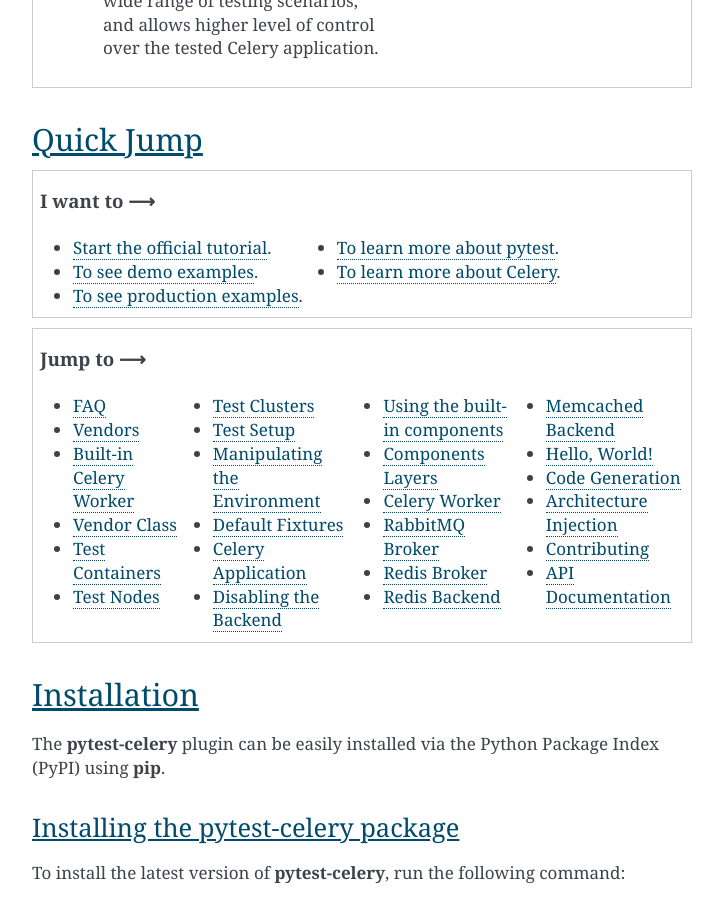
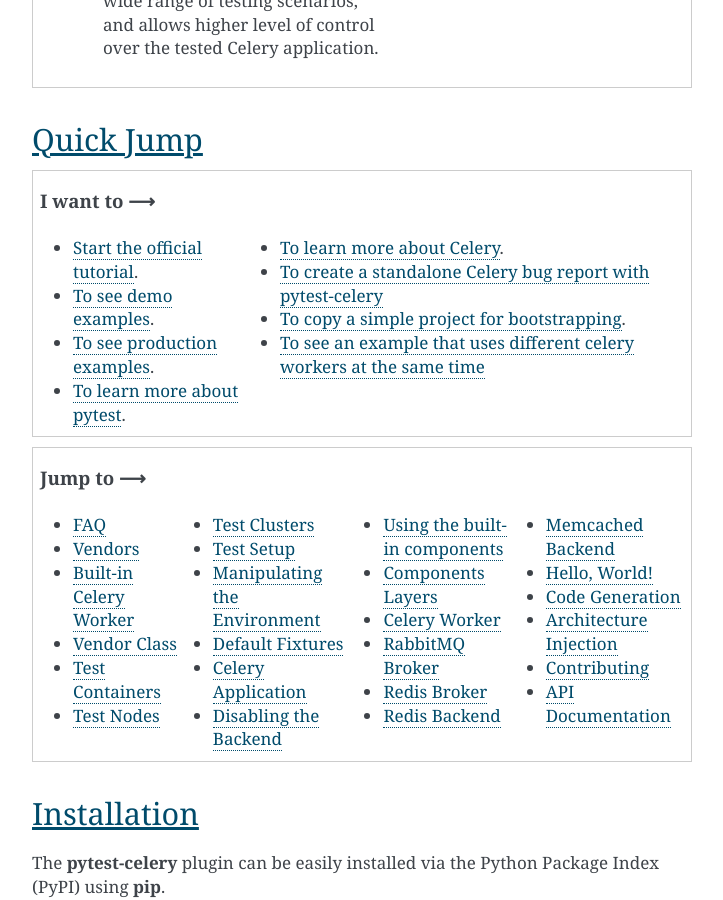
Before and after one commit to celery/pytest-celery, a Sphinx documentation site: the page built from docs/getting-started/introduction.rst, in a window 1280 px wide and 900 px high, scrolled down 5256 px. Shown: the whole window, without its empty margins (388-1111 px from the left). Built offline with Sphinx 7.4.7, drawn with Linux system fonts in a browser that asks for light colours; cross-references to code outside the pages are shown as plain code.

Commit message:
Doc: Enhanced "Quick Jump" section

```diff
--- a/docs/getting-started/introduction.rst
+++ b/docs/getting-started/introduction.rst
@@ -244,6 +244,9 @@
         - `To see production examples <https://github.com/celery/celery/tree/main/t/smoke/>`_.
         - `To learn more about pytest <https://docs.pytest.org/en/latest/getting-started.html>`_.
         - `To learn more about Celery <https://docs.celeryproject.org/en/stable/getting-started/introduction.html>`_.
+        - :ref:`To create a standalone Celery bug report with pytest-celery <celery-bug-report>`
+        - :ref:`To copy a simple project for bootstrapping <examples_myworker>`.
+        - :ref:`To see an example that uses different celery workers at the same time <examples_hybrid_setup>`
 
 .. topic:: Jump to ⟶
 
```
